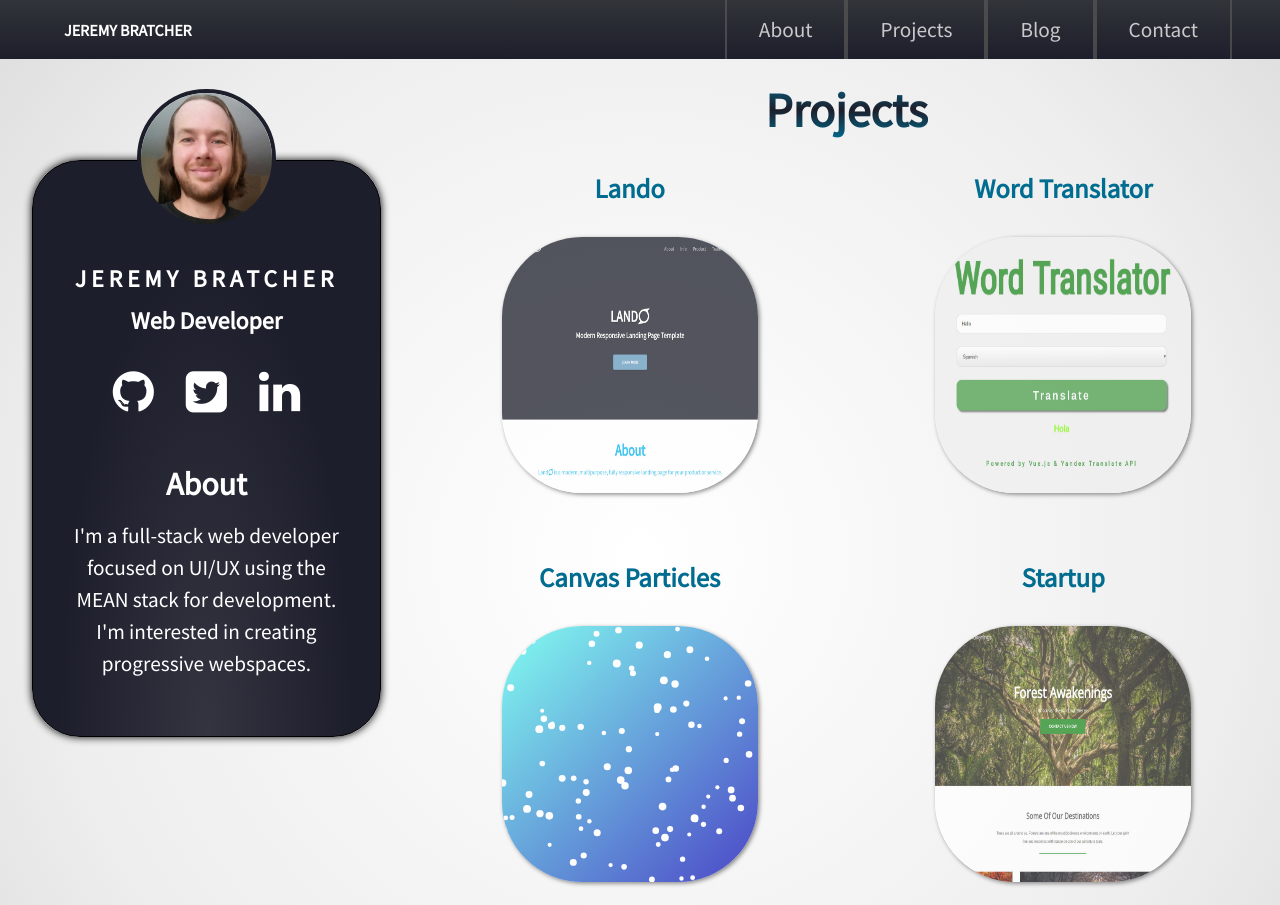
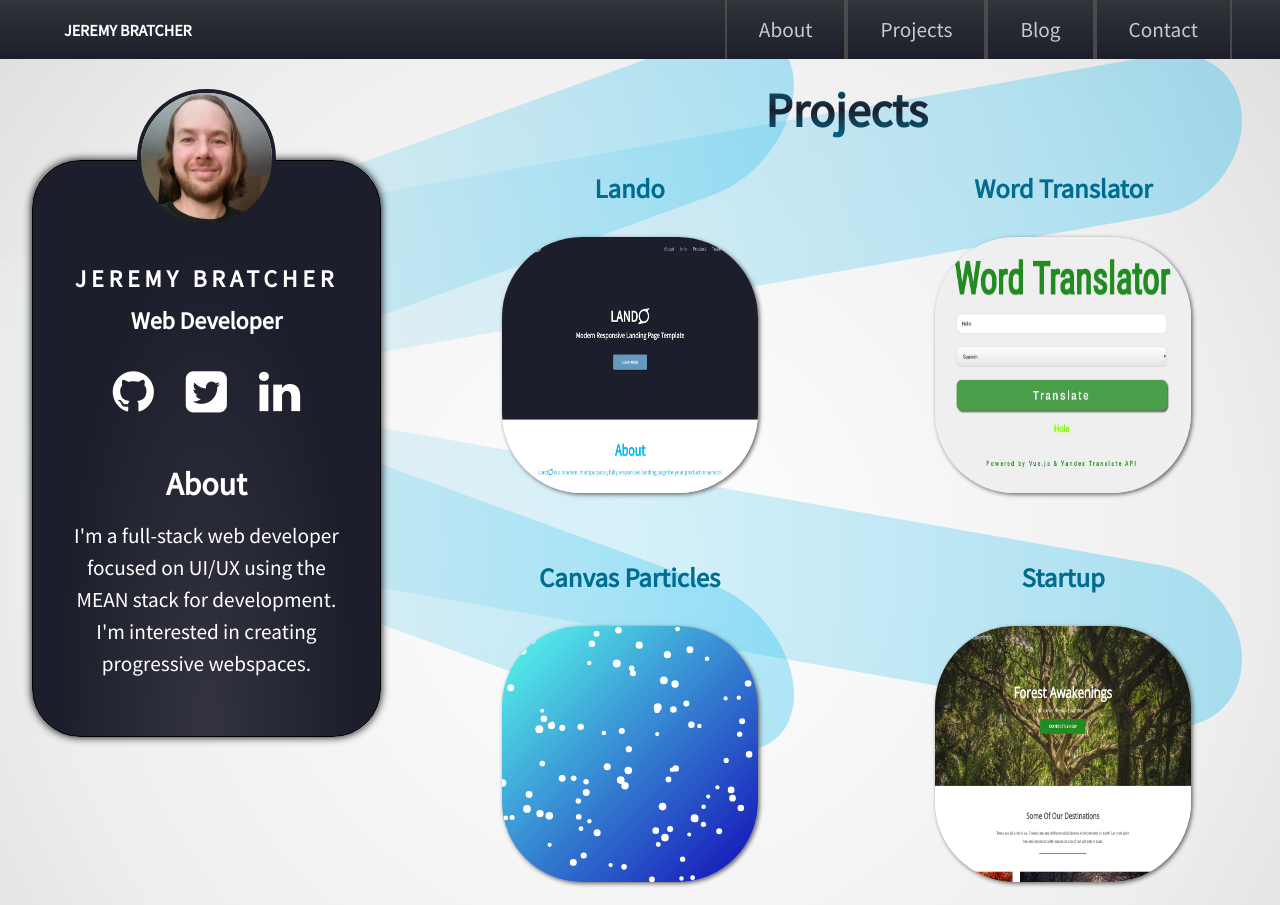
Before and after one commit to jbratcher/jbratcher.github.io, a website: page index.html in a window 1280 px wide. Shown: the top 905 px of the page. Drawn offline with Linux system fonts and the light colour scheme; files whose address does not match are found by name; a web font is replaced by a local one.

Commit message:
added more background styling to product section

```diff
--- a/index.html
+++ b/index.html
@@ -51,6 +51,11 @@
     </header>
 
     <main>
+
+        <div id="rect1"></div>
+        <div id="rect2"></div>
+        <div id="rect3"></div>
+        <div id="rect4"></div>
 
         <section id="sidebar">
 
--- a/src/scss/styles.scss
+++ b/src/scss/styles.scss
@@ -183,10 +183,73 @@ header {
 // Main
 
 main {
+    position: relative;
+    z-index: 1;
     background: radial-gradient(circle at center, #fff 0%, #eee 70%, #ddd 100%);
     display: flex;
     justify-content: space-around;
     padding: 4rem 0;
+}
+
+#rect1 {
+    position: absolute;
+    z-index: -99;
+    bottom: 100vh;
+    left: 0;
+    margin: 0;
+    width: 62vw;
+    transform: skewY(-20deg);
+    background: linear-gradient(90deg, #eee, $primary-color 100%);
+    opacity: 0.3;
+    height: 20vh;
+    border-top-right-radius: 50rem;
+    border-bottom-right-radius: 50rem;
+}
+
+#rect2 {
+    position: absolute;
+    z-index: -99;
+    bottom: 100vh;
+    left: 0;
+    margin: 0;
+    width: 97vw;
+    transform: skewY(-10deg);
+    background: linear-gradient(90deg, #eee, $primary-color 100%);
+    opacity: 0.3;
+    height: 20vh;
+    border-top-right-radius: 50rem;
+    border-bottom-right-radius: 50rem;
+}
+
+#rect3 {
+    position: absolute;
+    z-index: -99;
+    bottom: 60vh;
+    left: 0;
+    margin: 0;
+    width: 97vw;
+    transform: skewY(10deg);
+    background: linear-gradient(90deg, #eee, $primary-color 100%);
+    opacity: 0.3;
+    height: 20vh;
+    border-top-right-radius: 50rem;
+    border-bottom-right-radius: 50rem;
+}
+
+
+#rect4 {
+    position: absolute;
+    z-index: -99;
+    bottom: 60vh;
+    left: 0;
+    margin: 0;
+    width: 62vw;
+    transform: skewY(20deg);
+    background: linear-gradient(90deg, #eee, $primary-color 100%);
+    opacity: 0.3;
+    height: 20vh;
+    border-top-right-radius: 50rem;
+    border-bottom-right-radius: 50rem;
 }
 
 // Sidebar
@@ -354,10 +417,10 @@ main {
             margin: 1rem;
             border-radius: 5rem;
             transition: 0.5s ease-in-out;
-            opacity: 0.75;
             -webkit-box-shadow: 3px 3px 4px #636363;
             -moz-box-shadow: 3px 3px 4px #636363;
             box-shadow: 0.1rem 0.1rem 0.25rem #636363;
+            z-index: 100;
         }
 
         img:hover, #canvasPort:hover {
```
Also changed, not shown: dist/css/styles.min.css, dist/index.html, dist/scss/styles.scss, src/css/styles.css.
